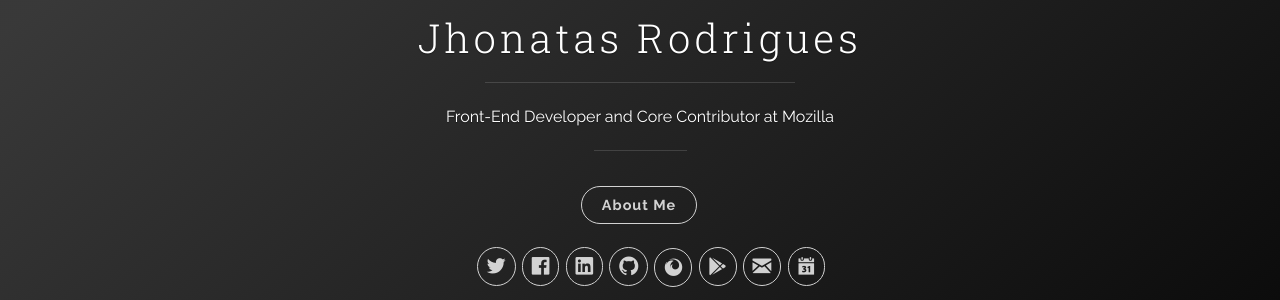
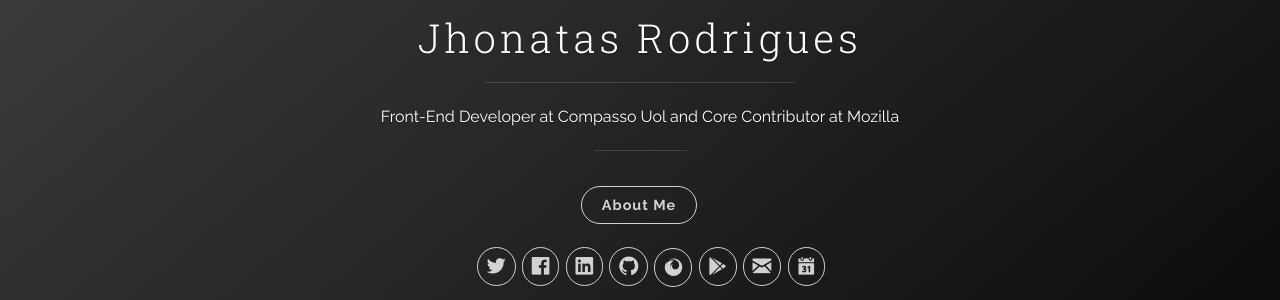
Before and after one commit to jhonatasrm/jhonatasrm.github.io, a Jekyll site: the page built from tags.md, in a window 1280 px wide. Shown: the part 359-659 px from the top of the page. Built offline with Jekyll 4.4.1, drawn with Linux system fonts in a browser that asks for light colours; nearby versions of some CDN libraries; a script that is not in the unit is left out.

Commit message:
Update main page

```diff
--- a/_config.yml
+++ b/_config.yml
@@ -16,7 +16,7 @@
 title: Jhonatas Rodrigues
 email: jhonatasrm@gmail.com
 description: > # this means to ignore newlines until "baseurl:"
-  Front-End Developer and Core Contributor at Mozilla
+  Front-End Developer at Compasso Uol and Core Contributor at Mozilla
 baseurl: "" # the subpath of your site, e.g. /blog
 url: "" # the base hostname & protocol for your site, e.g. http://example.com
 twitter_username: jhonatasrm_
```
